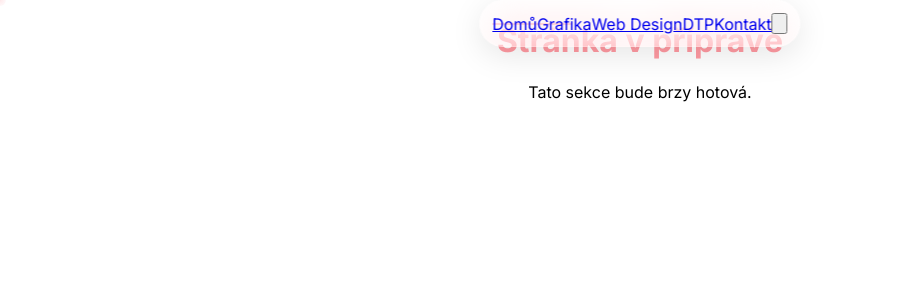
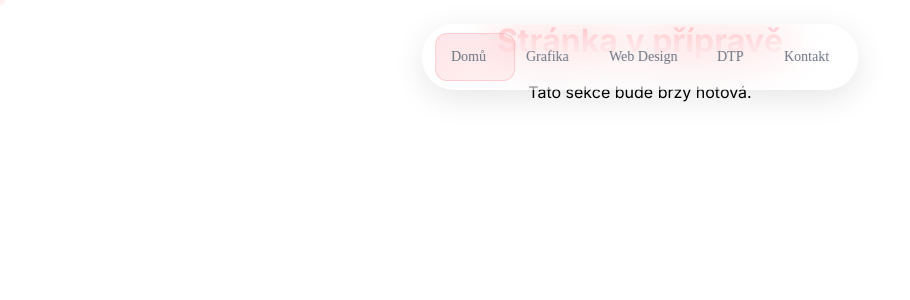
Before and after one commit to Louben17/jakubkozel, a Next.js app: page /blog in a window 1280 px wide. Shown: the top 300 px of the page, without its empty margins (0-910 px from the left). Built offline with nearby package versions, Linux system fonts and the light colour scheme.

Commit message:
Add advanced floating navigation with glassmorphism effects

```diff
--- a/src/app/globals.css
+++ b/src/app/globals.css
@@ -108,109 +108,224 @@ a:focus, button:focus {
   outline-offset: 2px;
 }
 
-/* POKROČILÁ NAVIGACE CSS */
-/* Smooth transitions pro všechny navigační prvky */
-nav * {
-  transition: all 0.3s cubic-bezier(0.4, 0, 0.2, 1);
-}
-
-/* Glassmorphism efekt pro floating nav */
-.nav-glass {
+/* MODERNÍ FLOATING NAVIGACE */
+.floating-nav {
   background: rgba(255, 255, 255, 0.1) !important;
   backdrop-filter: blur(20px) !important;
   -webkit-backdrop-filter: blur(20px) !important;
   border: 1px solid rgba(255, 255, 255, 0.2) !important;
   box-shadow: 0 8px 32px rgba(0, 0, 0, 0.1) !important;
+  border-radius: 2rem !important;
+  padding: 0.75rem !important;
+  position: fixed !important;
+  top: 1.5rem !important;
+  left: 50% !important;
+  transform: translateX(-50%) !important;
+  z-index: 50 !important;
+  transition: all 0.5s ease-out !important;
 }
 
-/* Hover efekty pro nav položky */
-.nav-item {
-  position: relative;
-  overflow: hidden;
+.floating-nav.hidden {
+  transform: translateX(-50%) translateY(-100%) !important;
+  opacity: 0 !important;
 }
 
-.nav-item::before {
-  content: '';
-  position: absolute;
-  top: 0;
-  left: -100%;
-  width: 100%;
-  height: 100%;
-  background: linear-gradient(90deg, transparent, rgba(255, 255, 255, 0.2), transparent);
-  transition: left 0.5s;
+.floating-nav.visible {
+  transform: translateX(-50%) translateY(0) !important;
+  opacity: 1 !important;
 }
 
-.nav-item:hover::before {
-  left: 100%;
+/* Nav items container */
+.nav-items-container {
+  display: flex !important;
+  align-items: center !important;
+  gap: 0.5rem !important;
+  position: relative !important;
 }
 
-/* Animace pro sliding indicator */
+/* Animovaný pozadí indikátor */
 .nav-indicator {
-  transition: all 0.3s cubic-bezier(0.4, 0, 0.2, 1);
-  will-change: transform, background;
+  position: absolute !important;
+  height: 3rem !important;
+  width: 80px !important;
+  border-radius: 0.75rem !important;
+  transition: all 0.3s ease-out !important;
+  z-index: 1 !important;
 }
 
-/* Tooltip animace */
-.tooltip {
-  transform: translateX(-50%) translateY(8px);
-  transition: all 0.2s cubic-bezier(0.4, 0, 0.2, 1);
-  opacity: 0;
-  pointer-events: none;
+/* Nav item styling */
+.nav-item {
+  position: relative !important;
+  z-index: 10 !important;
+  padding: 0.75rem 1rem !important;
+  border-radius: 0.75rem !important;
+  font-weight: 500 !important;
+  font-size: 0.875rem !important;
+  transition: all 0.3s ease !important;
+  text-decoration: none !important;
+  font-family: 'Inter, sans-serif' !important;
+  color: #6b7280 !important;
+  display: block !important;
 }
 
-.tooltip.show {
-  opacity: 1;
-  transform: translateX(-50%) translateY(0);
+.nav-item:hover {
+  color: #111827 !important;
+  text-decoration: none !important;
+}
+
+.nav-item.active {
+  color: #111827 !important;
+  transform: scale(1.05) !important;
+}
+
+/* Tooltip styling */
+.nav-tooltip {
+  position: absolute !important;
+  top: 100% !important;
+  left: 50% !important;
+  transform: translateX(-50%) !important;
+  margin-top: 0.5rem !important;
+  background-color: #111827 !important;
+  color: white !important;
+  font-size: 0.75rem !important;
+  padding: 0.25rem 0.5rem !important;
+  border-radius: 0.25rem !important;
+  opacity: 0 !important;
+  transition: opacity 0.2s ease !important;
+  pointer-events: none !important;
+  white-space: nowrap !important;
+  font-family: 'Inter, sans-serif' !important;
+  z-index: 100 !important;
+}
+
+.nav-item:hover .nav-tooltip {
+  opacity: 1 !important;
+}
+
+/* Mobile menu button */
+.mobile-menu-btn {
+  display: none !important;
+  margin-left: 0.5rem !important;
+  padding: 0.5rem !important;
+  border-radius: 0.75rem !important;
+  color: #6b7280 !important;
+  transition: all 0.3s ease !important;
+  background: none !important;
+  border: none !important;
+  cursor: pointer !important;
+}
+
+.mobile-menu-btn:hover {
+  color: #111827 !important;
+}
+
+.mobile-menu-btn svg {
+  width: 1.25rem !important;
+  height: 1.25rem !important;
+  transition: transform 0.3s ease !important;
+}
+
+.mobile-menu-btn.open svg {
+  transform: rotate(90deg) !important;
+}
+
+/* Mobile dropdown */
+.mobile-dropdown {
+  position: fixed !important;
+  top: 5rem !important;
+  left: 50% !important;
+  transform: translateX(-50%) !important;
+  z-index: 40 !important;
+  background: rgba(255, 255, 255, 0.95) !important;
+  backdrop-filter: blur(20px) !important;
+  border-radius: 1rem !important;
+  border: 1px solid rgba(255, 255, 255, 0.3) !important;
+  box-shadow: 0 8px 32px rgba(0, 0, 0, 0.1) !important;
+  padding: 1rem !important;
+  min-width: 200px !important;
+  animation: fadeInUp 0.2s ease-out !important;
+}
+
+.mobile-nav-item {
+  display: block !important;
+  padding: 0.75rem 1rem !important;
+  border-radius: 0.5rem !important;
+  font-weight: 500 !important;
+  font-size: 0.875rem !important;
+  transition: all 0.2s ease !important;
+  margin-bottom: 0.25rem !important;
+  text-decoration: none !important;
+  font-family: 'Inter, sans-serif' !important;
+  color: #6b7280 !important;
+}
+
+.mobile-nav-item:hover {
+  color: #111827 !important;
+  background-color: #f3f4f6 !important;
+  text-decoration: none !important;
+}
+
+.mobile-nav-item.active {
+  color: #111827 !important;
+  transform: scale(1.02) !important;
+}
+
+.mobile-nav-description {
+  font-size: 0.75rem !important;
+  color: #9ca3af !important;
+  margin-top: 0.25rem !important;
 }
 
 /* Cursor follower */
 .cursor-follower {
-  pointer-events: none;
-  mix-blend-mode: difference;
-  z-index: 9999;
+  position: fixed !important;
+  pointer-events: none !important;
+  z-index: 30 !important;
+  width: 12px !important;
+  height: 12px !important;
+  border-radius: 50% !important;
+  opacity: 0.6 !important;
+  transition: all 0.15s ease-out !important;
 }
 
-/* Mobile menu animace */
-.mobile-menu-enter {
-  opacity: 0;
-  transform: translateY(-10px) scale(0.95);
-}
+/* Responsive */
+@media (max-width: 768px) {
+  .floating-nav {
+    padding: 0.5rem !important;
+  }
 
-.mobile-menu-enter-active {
-  opacity: 1;
-  transform: translateY(0) scale(1);
-  transition: all 0.2s ease-out;
-}
-
-/* Responsive navigation */
-@media (max-width: 768px) {
-  .nav-glass {
-    padding: 0.5rem !important;
-    border-radius: 1.5rem !important;
+  .mobile-menu-btn {
+    display: block !important;
   }
 
   .nav-item {
-    padding: 0.5rem 0.75rem !important;
-    font-size: 0.8rem !important;
+    display: none !important;
+  }
+
+  .nav-indicator {
+    display: none !important;
+  }
+}
+
+/* Animace */
+@keyframes fadeInUp {
+  from {
+    opacity: 0;
+    transform: translateX(-50%) translateY(-10px) scale(0.95);
+  }
+  to {
+    opacity: 1;
+    transform: translateX(-50%) translateY(0) scale(1);
   }
 }
 
 /* Performance optimalizace */
-.nav-optimized {
-  transform: translateZ(0);
-  will-change: transform, opacity;
-  backface-visibility: hidden;
-}
-
-/* Scroll hide efekt */
-.nav-hidden {
-  transform: translateX(-50%) translateY(-100%);
-  opacity: 0;
-}
-
-.nav-visible {
-  transform: translateX(-50%) translateY(0);
-  opacity: 1;
+.floating-nav,
+.nav-indicator,
+.nav-item,
+.cursor-follower {
+  will-change: transform, opacity !important;
+  backface-visibility: hidden !important;
 }
 
 /* Prevent text selection na animovaných elementech */
--- a/src/components/Navigation.tsx
+++ b/src/components/Navigation.tsx
@@ -52,25 +52,14 @@ export default function Navigation() {
     <>
       {/* Floating navigation */}
       <nav
-        className={`fixed top-6 left-1/2 transform -translate-x-1/2 z-50 transition-all duration-500 ease-out ${
-          isVisible ? 'translate-y-0 opacity-100' : '-translate-y-full opacity-0'
-        }`}
-        style={{
-          background: 'rgba(255, 255, 255, 0.1)',
-          backdropFilter: 'blur(20px)',
-          borderRadius: '2rem',
-          border: '1px solid rgba(255, 255, 255, 0.2)',
-          boxShadow: '0 8px 32px rgba(0, 0, 0, 0.1)',
-          padding: '0.75rem',
-        }}
+        className={`floating-nav ${isVisible ? 'visible' : 'hidden'}`}
       >
-        <div className="flex items-center gap-2 relative">
+        <div className="nav-items-container">
           {/* Animated background indicator */}
           <div
-            className="absolute h-12 rounded-xl transition-all duration-300 ease-out"
+            className="nav-indicator"
             style={{
               background: `linear-gradient(135deg, ${navItems[activeIndex]?.color}40, ${navItems[activeIndex]?.color}20)`,
-              width: '80px',
               transform: `translateX(${activeIndex * 85}px)`,
               border: `1px solid ${navItems[activeIndex]?.color}60`,
             }}
@@ -84,56 +73,32 @@ export default function Navigation() {
               <Link
                 key={item.href}
                 href={item.href}
-                className="relative z-10 group"
+                className={`nav-item ${isActive ? 'active' : ''}`}
                 onMouseEnter={() => setActiveIndex(index)}
                 onMouseLeave={() => {
                   const currentIndex = navItems.findIndex(nav => nav.href === pathname);
                   setActiveIndex(currentIndex >= 0 ? currentIndex : 0);
                 }}
-              >
-                <div
-                  className={`
-                    px-4 py-3 rounded-xl font-medium text-sm transition-all duration-300
-                    ${isActive
-                      ? 'text-gray-900 scale-105'
-                      : 'text-gray-600 hover:text-gray-900'
-                    }
-                  `}
                 style={{
-                    fontFamily: 'Inter, sans-serif',
                   textShadow: isActive ? `0 0 20px ${item.color}40` : 'none',
                 }}
               >
                 {item.label}
 
                 {/* Tooltip */}
-                  <div
-                    className={`
-                      absolute top-full mt-2 left-1/2 transform -translate-x-1/2
-                      bg-gray-900 text-white text-xs py-1 px-2 rounded
-                      opacity-0 group-hover:opacity-100 transition-opacity duration-200
-                      pointer-events-none whitespace-nowrap
-                    `}
-                    style={{ fontFamily: 'Inter, sans-serif' }}
-                  >
+                <div className="nav-tooltip">
                   {item.description}
-                  </div>
                 </div>
               </Link>
             );
           })}
 
-          {/* Mobile menu button - pouze na malých obrazovkách */}
+          {/* Mobile menu button */}
           <button
-            className="md:hidden ml-2 p-2 rounded-xl text-gray-600 hover:text-gray-900 transition-colors"
+            className={`mobile-menu-btn ${isNavOpen ? 'open' : ''}`}
             onClick={() => setIsNavOpen(!isNavOpen)}
           >
-            <svg
-              className={`w-5 h-5 transition-transform duration-300 ${isNavOpen ? 'rotate-90' : ''}`}
-              fill="none"
-              stroke="currentColor"
-              viewBox="0 0 24 24"
-            >
+            <svg fill="none" stroke="currentColor" viewBox="0 0 24 24">
               <path strokeLinecap="round" strokeLinejoin="round" strokeWidth={2} d="M4 6h16M4 12h16M4 18h16" />
             </svg>
           </button>
@@ -142,18 +107,7 @@ export default function Navigation() {
 
       {/* Mobile dropdown menu */}
       {isNavOpen && (
-        <div
-          className="fixed top-20 left-1/2 transform -translate-x-1/2 z-40 md:hidden"
-          style={{
-            background: 'rgba(255, 255, 255, 0.95)',
-            backdropFilter: 'blur(20px)',
-            borderRadius: '1rem',
-            border: '1px solid rgba(255, 255, 255, 0.3)',
-            boxShadow: '0 8px 32px rgba(0, 0, 0, 0.1)',
-            padding: '1rem',
-            minWidth: '200px',
-          }}
-        >
+        <div className="mobile-dropdown">
           {navItems.map((item) => {
             const isActive = pathname === item.href;
 
@@ -161,54 +115,30 @@ export default function Navigation() {
               <Link
                 key={item.href}
                 href={item.href}
-                className="block"
+                className={`mobile-nav-item ${isActive ? 'active' : ''}`}
                 onClick={() => setIsNavOpen(false)}
-              >
-                <div
-                  className={`
-                    px-4 py-3 rounded-lg font-medium text-sm transition-all duration-200 mb-1
-                    ${isActive
-                      ? 'text-gray-900 scale-105'
-                      : 'text-gray-600 hover:text-gray-900 hover:bg-gray-100'
-                    }
-                  `}
                 style={{
-                    fontFamily: 'Inter, sans-serif',
                   background: isActive ? `${item.color}20` : 'transparent',
                   borderLeft: isActive ? `3px solid ${item.color}` : 'none',
                 }}
               >
-                  <div className="font-medium">{item.label}</div>
-                  <div className="text-xs text-gray-500 mt-1">{item.description}</div>
-                </div>
+                <div>{item.label}</div>
+                <div className="mobile-nav-description">{item.description}</div>
               </Link>
             );
           })}
         </div>
       )}
 
-      {/* Cursor follower - luxusní efekt */}
+      {/* Cursor follower */}
       <div
-        className="fixed pointer-events-none z-30 transition-all duration-150 ease-out"
+        className="cursor-follower"
         style={{
           left: mousePosition.x - 6,
           top: mousePosition.y - 6,
-          width: '12px',
-          height: '12px',
           background: `radial-gradient(circle, ${navItems[activeIndex]?.color}60, transparent)`,
-          borderRadius: '50%',
-          opacity: 0.6,
         }}
       />
-
-      {/* Responsive styles */}
-      <style jsx>{`
-        @media (max-width: 768px) {
-          nav {
-            padding: 0.5rem !important;
-          }
-        }
-      `}</style>
     </>
   );
 }
```
Lines whose indentation alone changed are shown as unchanged.
